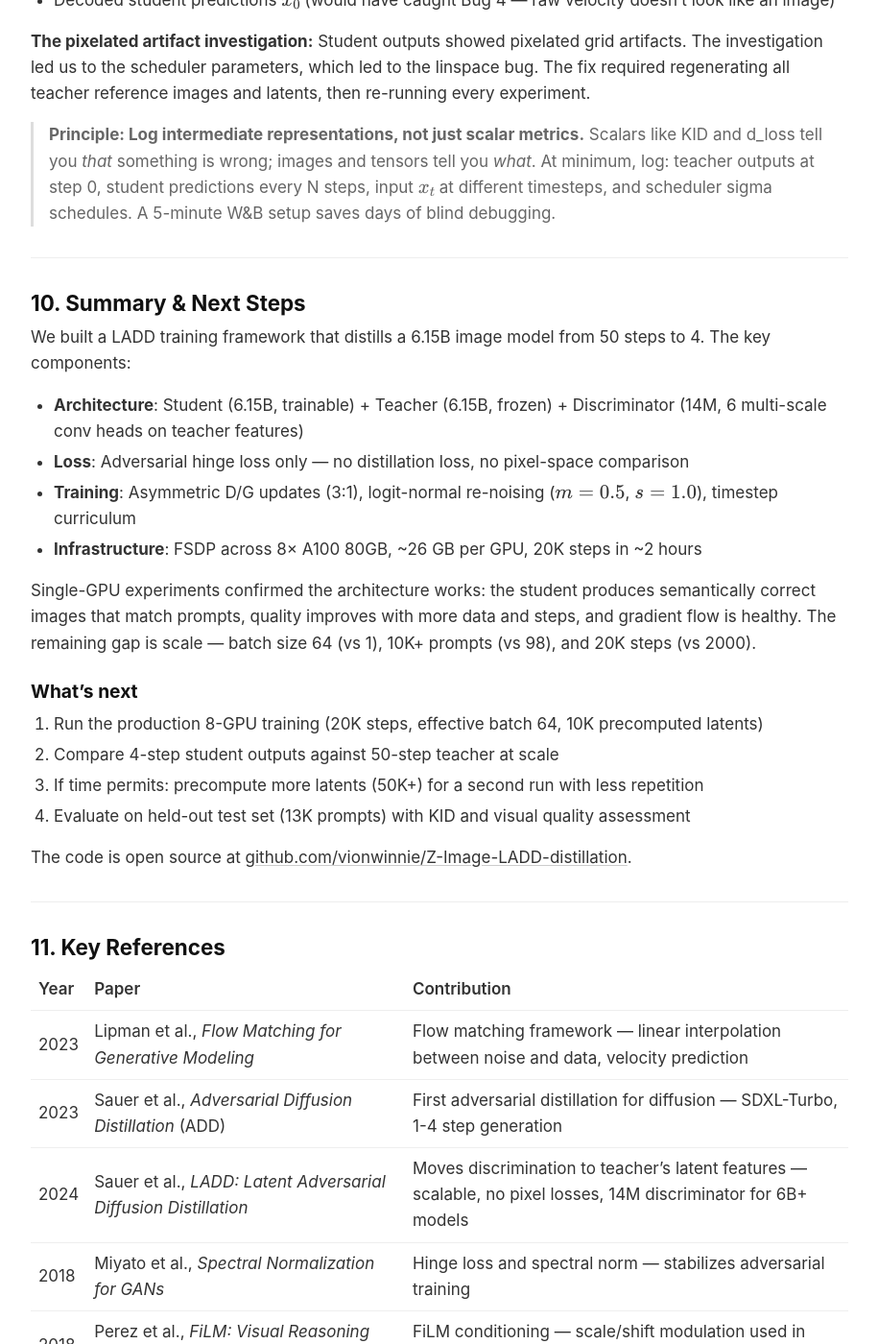
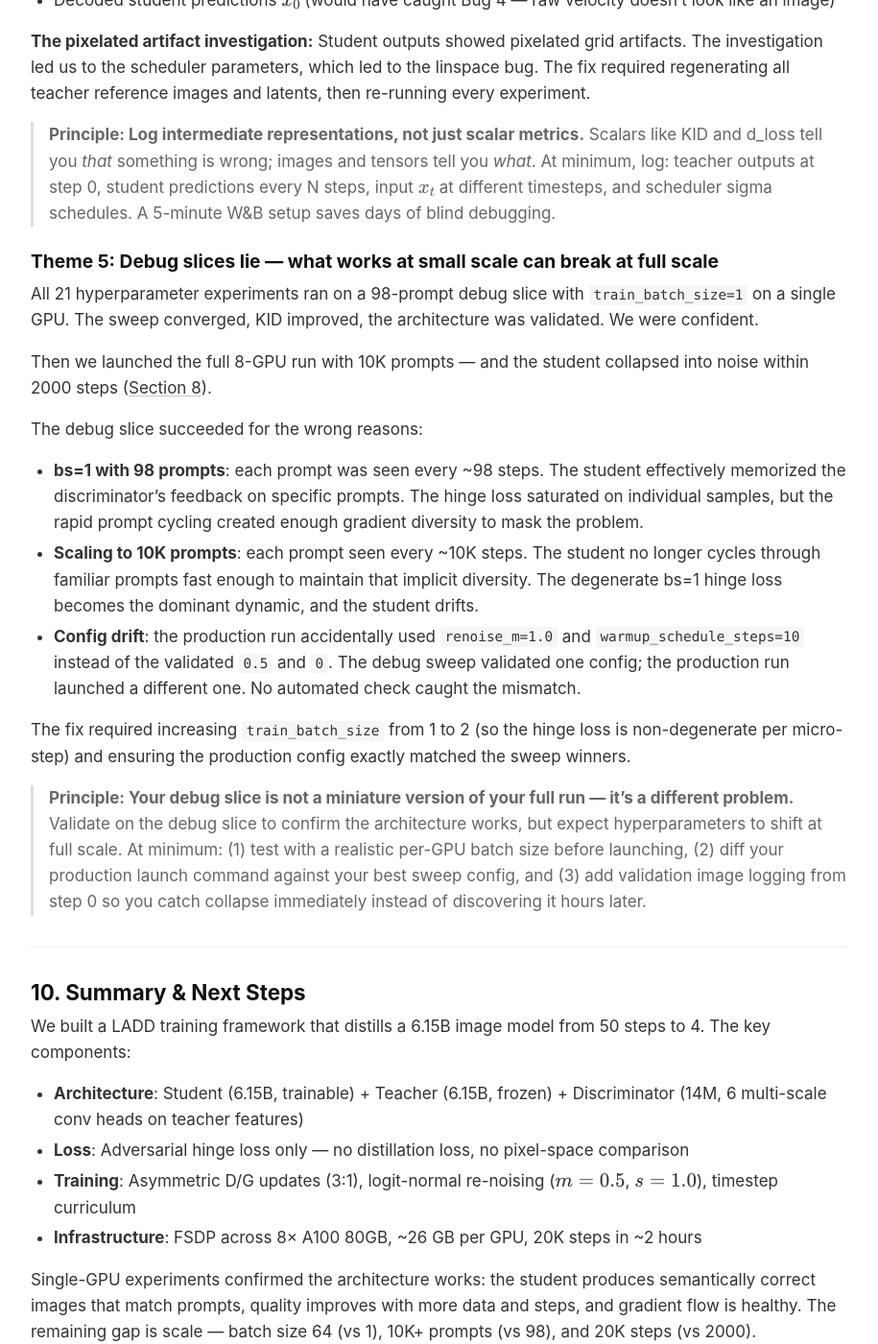
Before and after one commit to vionwinnie/vionwinnie.github.io, a Jekyll site: the page built from _posts/2026-04-05-ladd-training-framework.md, in a window 1280 px wide and 1400 px high, scrolled down 24887 px. Shown: the whole window at 96% size, without its empty margins (182-1097 px from the left). Built offline with Jekyll 4.4.1, drawn with Linux system fonts in a browser that asks for light colours.

Commit message:
Add Theme 5: debug slices lie — small-scale validation doesn't guarantee full-scale success
98-prompt debug slice converged with bs=1 but 10K-prompt full run collapsed.
The debug slice succeeded for wrong reasons (fast prompt cycling masked
degenerate hinge loss). Also caught config drift between sweep and production.

Co-Authored-By: Claude Opus 4.6 (1M context) <noreply@anthropic.com>

```diff
--- a/_posts/2026-04-05-ladd-training-framework.md
+++ b/_posts/2026-04-05-ladd-training-framework.md
@@ -722,6 +722,21 @@ Several of our bugs were only caught because we logged the right things to W&B
 
 > **Principle: Log intermediate representations, not just scalar metrics.** Scalars like KID and d_loss tell you _that_ something is wrong; images and tensors tell you _what_. At minimum, log: teacher outputs at step 0, student predictions every N steps, input $x_t$ at different timesteps, and scheduler sigma schedules. A 5-minute W&B setup saves days of blind debugging.
 
+### Theme 5: Debug slices lie — what works at small scale can break at full scale
+
+All 21 hyperparameter experiments ran on a 98-prompt debug slice with `train_batch_size=1` on a single GPU. The sweep converged, KID improved, the architecture was validated. We were confident.
+
+Then we launched the full 8-GPU run with 10K prompts — and the student collapsed into noise within 2000 steps ([Section 8](#8-the-first-full-run-mode-collapse-at-scale)).
+
+The debug slice succeeded for the wrong reasons:
+- **bs=1 with 98 prompts**: each prompt was seen every ~98 steps. The student effectively memorized the discriminator's feedback on specific prompts. The hinge loss saturated on individual samples, but the rapid prompt cycling created enough gradient diversity to mask the problem.
+- **Scaling to 10K prompts**: each prompt seen every ~10K steps. The student no longer cycles through familiar prompts fast enough to maintain that implicit diversity. The degenerate bs=1 hinge loss becomes the dominant dynamic, and the student drifts.
+- **Config drift**: the production run accidentally used `renoise_m=1.0` and `warmup_schedule_steps=10` instead of the validated `0.5` and `0`. The debug sweep validated one config; the production run launched a different one. No automated check caught the mismatch.
+
+The fix required increasing `train_batch_size` from 1 to 2 (so the hinge loss is non-degenerate per micro-step) and ensuring the production config exactly matched the sweep winners.
+
+> **Principle: Your debug slice is not a miniature version of your full run — it's a different problem.** Validate on the debug slice to confirm the architecture works, but expect hyperparameters to shift at full scale. At minimum: (1) test with a realistic per-GPU batch size before launching, (2) diff your production launch command against your best sweep config, and (3) add validation image logging from step 0 so you catch collapse immediately instead of discovering it hours later.
+
 ---
 
 ## 10. Summary & Next Steps
```
